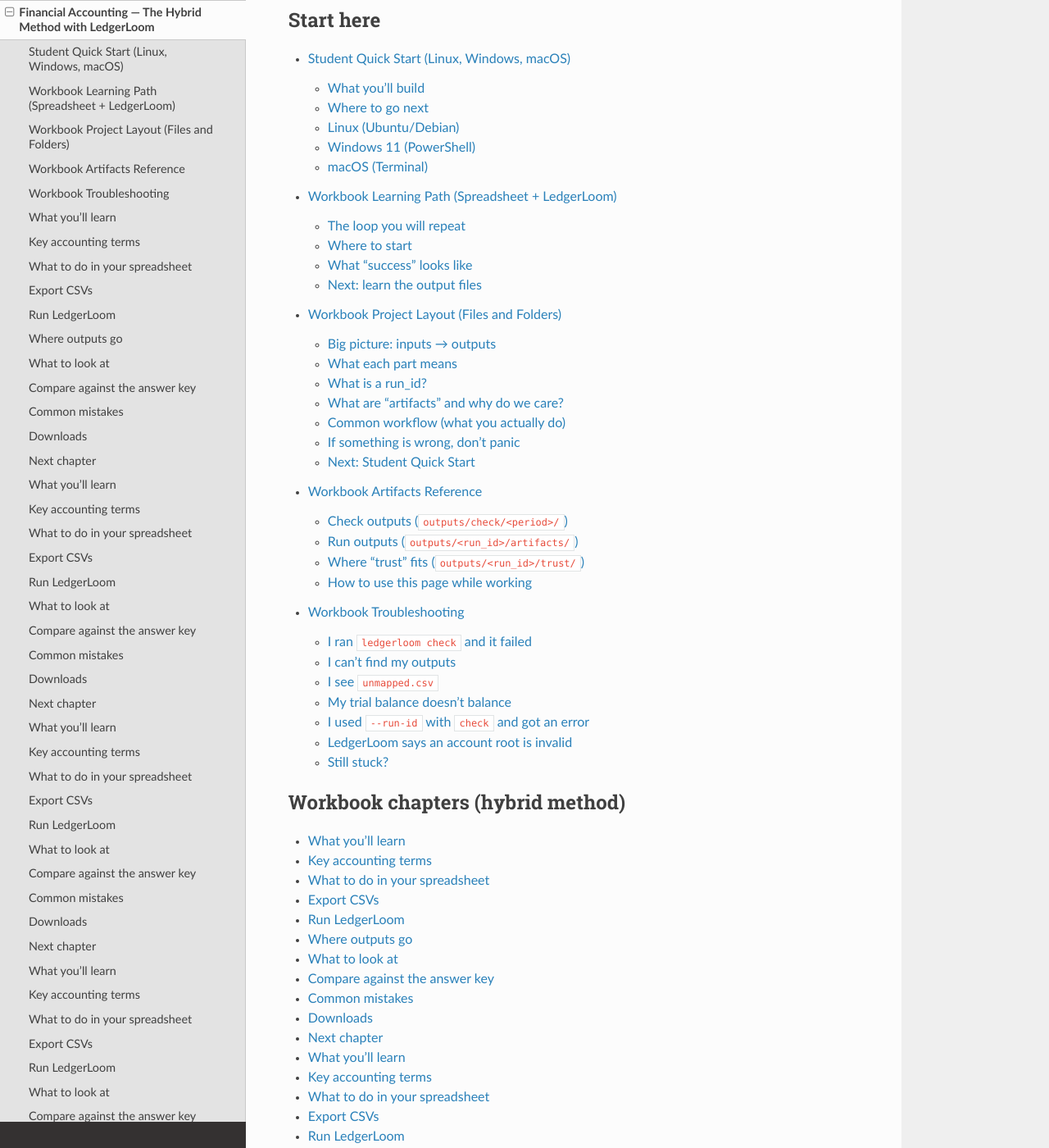
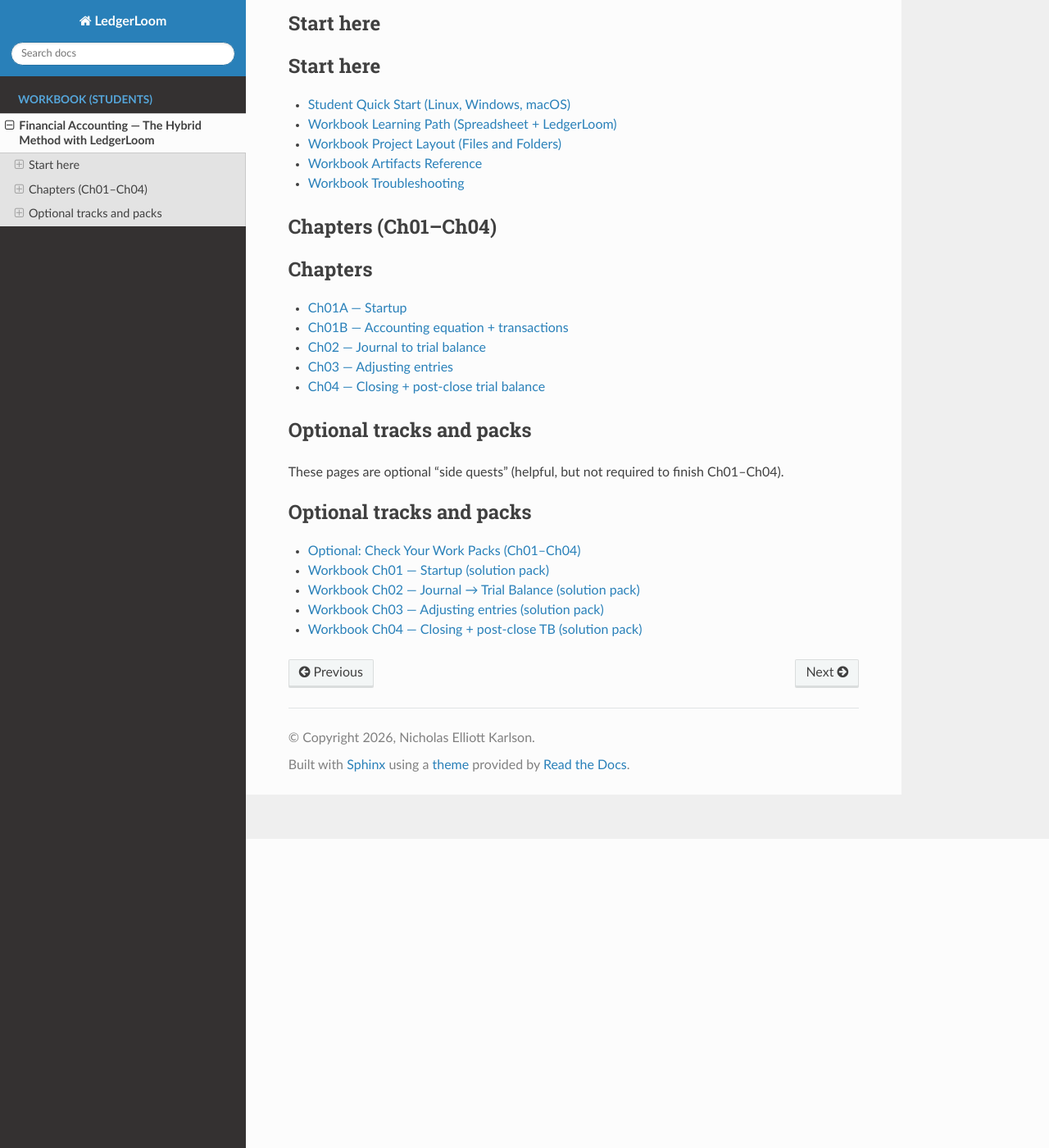
Before and after one commit to pystatsv1/ledgerloom, a Sphinx documentation site: the page built from docs/source/workbook/index.rst, in a window 1280 px wide and 1400 px high, scrolled down 377 px. Shown: the whole window at 82% size. Built offline with Sphinx 7.4.7 and the Read the Docs theme 3.1.0, drawn with Linux system fonts in a browser that asks for light colours; pages that are not in the unit, such as notebooks, are missing from menus; some of the changed text lies outside the part shown.

Commit message:
Docs: Fix workbook sidebar nav (chapter titles + titles-only) (#127)
* Docs: include all workbook pages in toctrees (fix docs-strict warnings)

* Docs: fix workbook nav (chapter titles + titles-only sidebar)

```diff
--- a/docs/source/workbook/ch01_equation_transaction.rst
+++ b/docs/source/workbook/ch01_equation_transaction.rst
@@ -1,3 +1,6 @@
+Ch01B — Accounting equation + transactions
+============================================
+
 What you'll learn
 -----------------
 - Describe how each business event changes A / L / E
--- a/docs/source/workbook/ch01_startup.rst
+++ b/docs/source/workbook/ch01_startup.rst
@@ -1,3 +1,6 @@
+Ch01A — Startup
+=================
+
 What you'll learn
 -----------------
 - Install LedgerLoom from PyPI (student workflow)
--- a/docs/source/workbook/ch02_journal_to_trial_balance.rst
+++ b/docs/source/workbook/ch02_journal_to_trial_balance.rst
@@ -1,3 +1,6 @@
+Ch02 — Journal to trial balance
+=================================
+
 What you'll learn
 -----------------
 - Write balanced journal entries in ``transactions.csv``
--- a/docs/source/workbook/ch03_adjusting_entries.rst
+++ b/docs/source/workbook/ch03_adjusting_entries.rst
@@ -1,3 +1,6 @@
+Ch03 — Adjusting entries
+==========================
+
 What you'll learn
 -----------------
 - Explain why adjustments exist (accrual vs. cash)
--- a/docs/source/workbook/ch04_closing_and_post_close.rst
+++ b/docs/source/workbook/ch04_closing_and_post_close.rst
@@ -1,3 +1,6 @@
+Ch04 — Closing + post-close trial balance
+===========================================
+
 What you'll learn
 -----------------
 - Explain what “closing” means and why we do it
--- a/docs/source/workbook/index.rst
+++ b/docs/source/workbook/index.rst
@@ -10,8 +10,12 @@
 2. Verify your work with LedgerLoom (strict, deterministic).
 3. Reconcile any differences until they match (proof, not vibes).
 
+Start here
+----------
+
 .. toctree::
    :maxdepth: 2
+   :titlesonly:
    :caption: Start here
 
    student_quick_start
@@ -21,9 +25,13 @@
    workbook_artifacts_reference
    workbook_troubleshooting
 
+Chapters (Ch01–Ch04)
+--------------------
+
 .. toctree::
    :maxdepth: 1
-   :caption: Workbook chapters (hybrid method)
+   :titlesonly:
+   :caption: Chapters
 
    ch01_startup
    ch01_equation_transaction
@@ -31,8 +39,14 @@
    ch03_adjusting_entries
    ch04_closing_and_post_close
 
+Optional tracks and packs
+-------------------------
+
+These pages are optional “side quests” (helpful, but not required to finish Ch01–Ch04).
+
 .. toctree::
-   :maxdepth: 2
+   :maxdepth: 1
+   :titlesonly:
    :caption: Optional tracks and packs
 
    workbook_spreadsheet_first_overview
```
